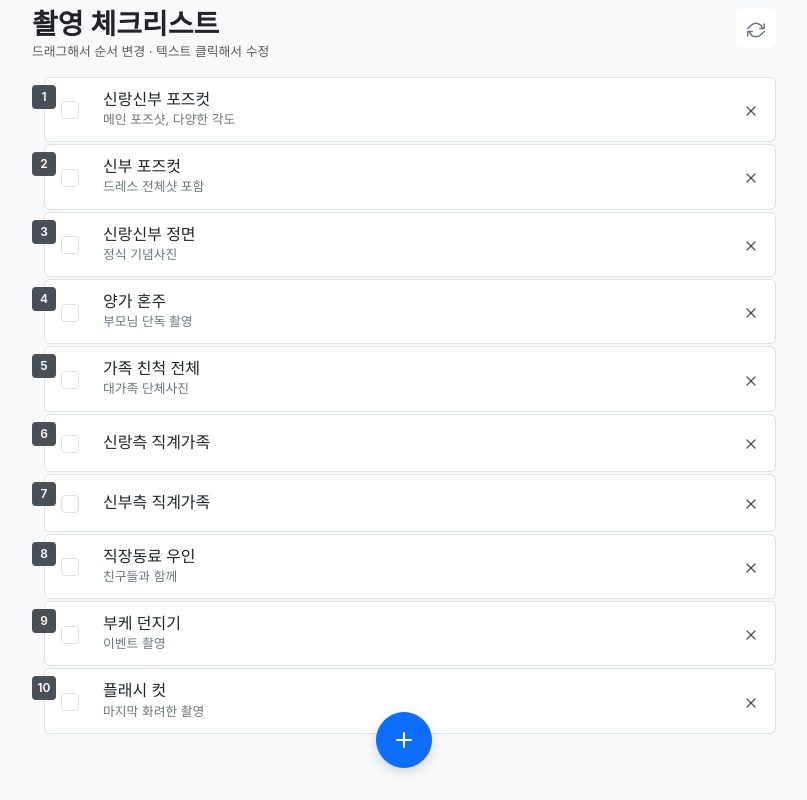
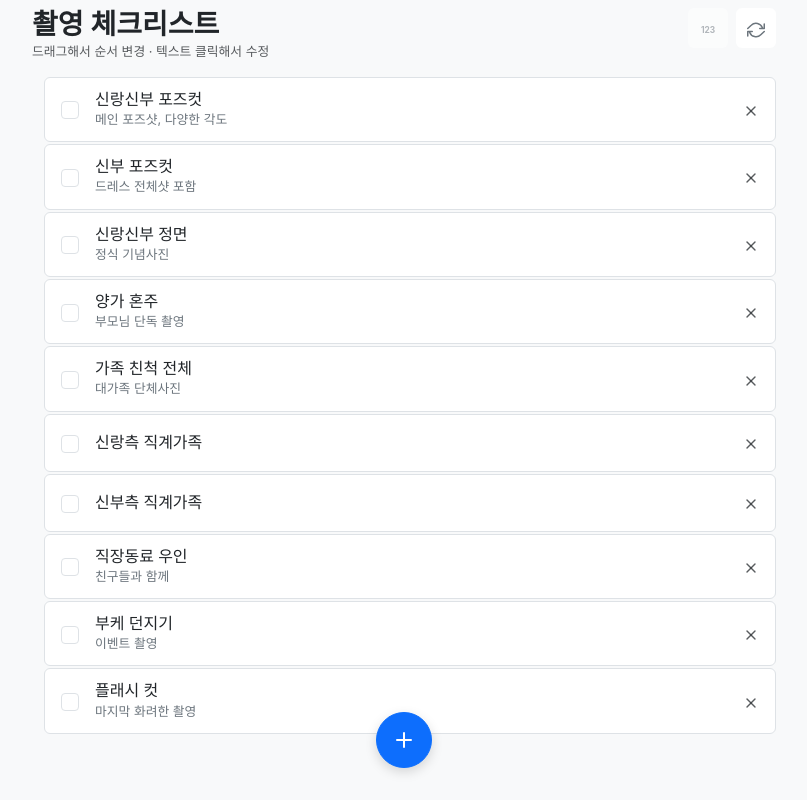
Before and after one commit to dwander/dwander.github.io, a plain HTML site: page index.html in a window 1280 px wide. Shown: the whole page, without its empty margins (236-1043 px from the left). Drawn offline with nearby package versions, Linux system fonts and the light colour scheme.

Commit message:
Update index.html - Stable

```diff
--- a/index.html
+++ b/index.html
@@ -84,10 +84,35 @@
             touch-action: manipulation;
         }
 
+        .toggle-btn {
+            border: 1px solid #dee2e6;
+            background: white;
+            padding: 8px;
+            border-radius: 6px;
+            color: #6c757d;
+            transition: all 0.2s;
+            min-width: 40px;
+            min-height: 40px;
+            opacity: 0.5;
+        }
+
+        .toggle-btn.active {
+            opacity: 1;
+        }
+
+        .toggle-btn:hover {
+            background-color: #f8f9fa;
+            border-color: #ced4da;
+        }
+
+        .number-icon {
+            width: 20px;
+            height: 16px;
+            position: relative;
+            font-family: -apple-system, BlinkMacSystemFont, 'Segoe UI', sans-serif;
+        }
+
         .item-number-badge {
-            position: absolute;
-            top: 8px;
-            left: -12px;
             background: #495057;
             color: white;
             width: 24px;
@@ -99,6 +124,12 @@
             justify-content: center;
             border-radius: 4px;
             z-index: 10;
+            transition: opacity 0.3s;
+        }
+
+        .item-number-badge.hidden {
+            opacity: 0;
+            pointer-events: none;
         }
 
         .item-card:hover {
@@ -246,6 +277,17 @@
                     <h1 class="h3 fw-semibold text-dark mb-0">촬영 체크리스트</h1>
                     <p class="text-muted mb-0" style="font-size: 0.8rem;">드래그해서 순서 변경 · 텍스트 클릭해서 수정</p>
                 </div>
+                <div class="d-flex gap-2">
+                    <button
+                        @click="toggleNumbers"
+                        class="toggle-btn border-0 p-2"
+                        :class="{ active: showNumbers }"
+                        title="숫자 표시 토글"
+                    >
+                        <svg class="number-icon" viewBox="0 0 24 16" fill="none">
+                            <text x="12" y="12" text-anchor="middle" font-size="10" font-weight="bold" fill="currentColor">123</text>
+                        </svg>
+                    </button>
                     <button
                         @click="resetAll"
                         class="refresh-btn border-0 p-2"
@@ -257,6 +299,7 @@
                             <path d="m20.49 9A9 9 0 0 0 5.64 5.64L1 10m22 4-4.64 4.36A9 9 0 0 1 3.51 15"></path>
                         </svg>
                     </button>
+                </div>
             </div>
 
             <!-- 빈 상태 -->
@@ -275,7 +318,11 @@
                 >
                     <div class="item-wrapper">
                         <!-- 번호 뱃지 -->
-                        <div class="item-number-badge">
+                        <div
+                            class="item-number-badge"
+                            :class="{ hidden: !showNumbers }"
+                            style="position: absolute; top: 8px; left: -12px;"
+                        >
                             {{ index + 1 }}
                         </div>
 
@@ -287,7 +334,7 @@
                         >
                             <div class="d-flex align-items-center">
                                 <!-- 체크박스 -->
-                                <div class="me-3" style="margin-left: 8px;">
+                                <div class="me-2" style="margin-left: 8px;">
                                     <input
                                         type="checkbox"
                                         :checked="item.completed"
@@ -405,6 +452,7 @@
                     modalMode: 'add', // 'add' or 'edit'
                     modalData: { text: '', description: '' },
                     editingItem: null,
+                    showNumbers: false,
                     sortableInstance: null,
                     photoList: [
                         { id: 1, text: '신랑신부 포즈컷', description: '메인 포즈샷, 다양한 각도', completed: false },
@@ -427,6 +475,9 @@
                         this.saveToStorage();
                     },
                     deep: true
+                },
+                showNumbers() {
+                    this.saveToStorage();
                 }
             },
             computed: {
@@ -490,6 +541,9 @@
                 toggleComplete(item) {
                     item.completed = !item.completed;
                 },
+                toggleNumbers() {
+                    this.showNumbers = !this.showNumbers;
+                },
                 removeItem(id) {
                     this.photoList = this.photoList.filter(item => item.id !== id);
                 },
@@ -503,6 +557,7 @@
                         const data = {
                             photoList: this.photoList,
                             nextId: this.nextId,
+                            showNumbers: this.showNumbers,
                             lastSaved: new Date().toISOString()
                         };
                         localStorage.setItem('wedding-checklist', JSON.stringify(data));
@@ -518,6 +573,7 @@
                             if (data.photoList && Array.isArray(data.photoList)) {
                                 this.photoList = data.photoList;
                                 this.nextId = data.nextId || this.nextId;
+                                this.showNumbers = data.showNumbers !== undefined ? data.showNumbers : false;
                                 console.log('데이터 복원 완료:', data.lastSaved);
                             }
                         }
```
Lines whose indentation alone changed are shown as unchanged.
